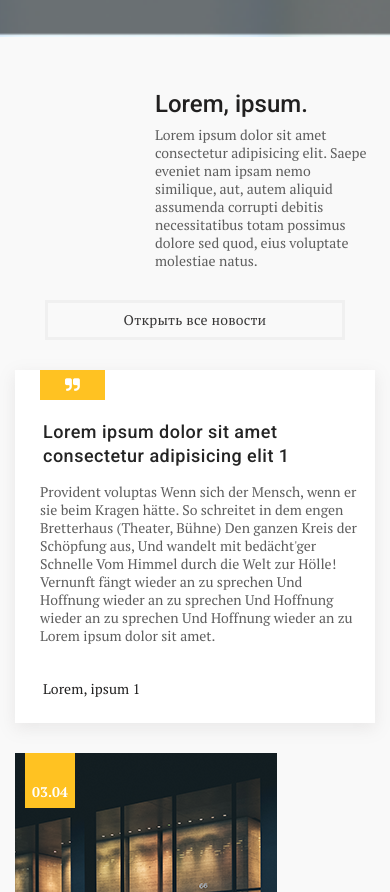
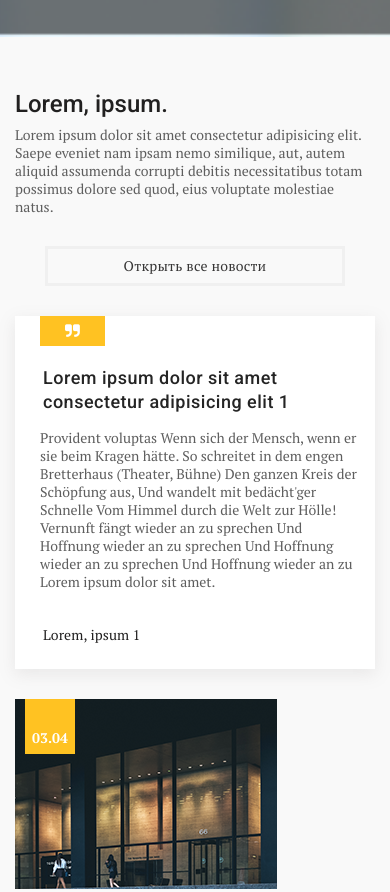
Before and after one commit to AntiHero/WebSiteTemplate2, a plain HTML site: page index.html in a window 390 px wide. Shown: the part 4309-5201 px from the top of the page. Drawn offline with nearby package versions, Linux system fonts and the light colour scheme; a script that the page names is missing; files whose address does not match are found by name.

Commit message:
fix: minor fixes

```diff
--- a/css/media.css
+++ b/css/media.css
@@ -42,7 +42,7 @@
   }
 
   .news__blog:after {
-    content: '';
+    content: "";
     clear: both;
     display: block;
   }
@@ -89,10 +89,7 @@
     float: none;
   }
 
-  .services__title-box {
-    margin: 0 auto;
-  }
-
+  .services__title-box,
   .form__title-box,
   .news__title-box {
     margin: 0 auto;
@@ -210,7 +207,9 @@
     display: none;
   }
 
-  .form__title-box {
+  .services__title-box,
+  .form__title-box,
+  .news__title-box {
     padding-left: 0;
   }
 
```
Also changed, not shown: css/style.css (line endings or trailing spaces).
